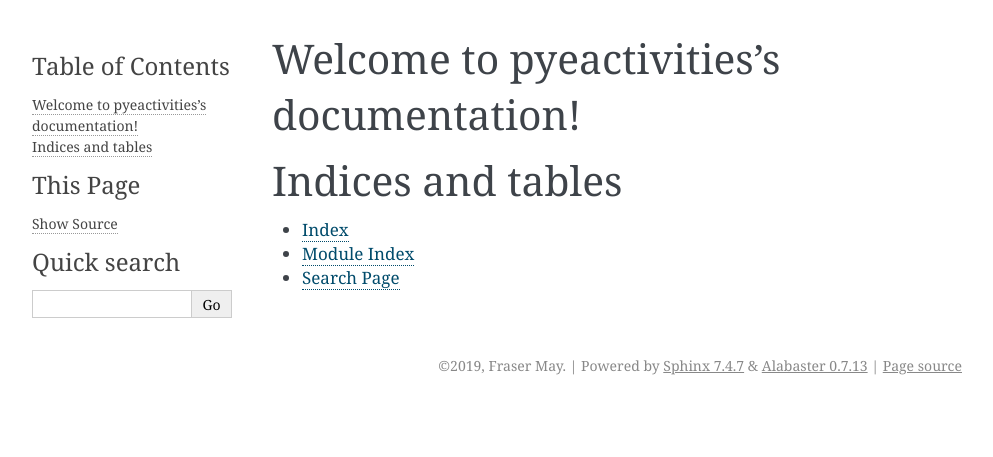
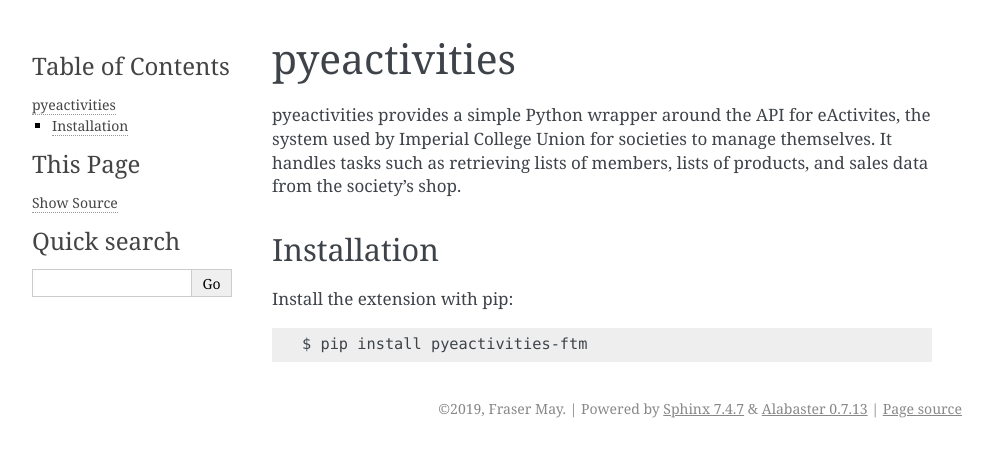
Before and after one commit to ftm/pyeactivities, a Sphinx documentation site: the page built from docs/index.rst, in a window 1280 px wide. Shown: the top 457 px of the page, without its empty margins (148-1141 px from the left). Built offline with Sphinx 7.4.7, drawn with Linux system fonts in a browser that asks for light colours.

Commit message:
Made a basic index page for the docs

```diff
--- a/docs/index.rst
+++ b/docs/index.rst
@@ -1,20 +1,15 @@
-.. pyeactivities documentation master file, created by
-   sphinx-quickstart on Mon Apr 22 21:58:45 2019.
-   You can adapt this file completely to your liking, but it should at least
-   contain the root `toctree` directive.
+=============
+pyeactivities
+=============
+.. currentmodule:: pyeactivities
 
-Welcome to pyeactivities's documentation!
-=========================================
+pyeactivities provides a simple Python wrapper around the API for eActivites,
+the system used by Imperial College Union for societies to manage themselves.
+It handles tasks such as retrieving lists of members, lists of products, and
+sales data from the society's shop.
 
-.. toctree::
-   :maxdepth: 2
-   :caption: Contents:
+Installation
+============
+Install the extension with pip::
 
-
-
-Indices and tables
-==================
-
-* :ref:`genindex`
-* :ref:`modindex`
-* :ref:`search`
+    $ pip install pyeactivities-ftm
```
